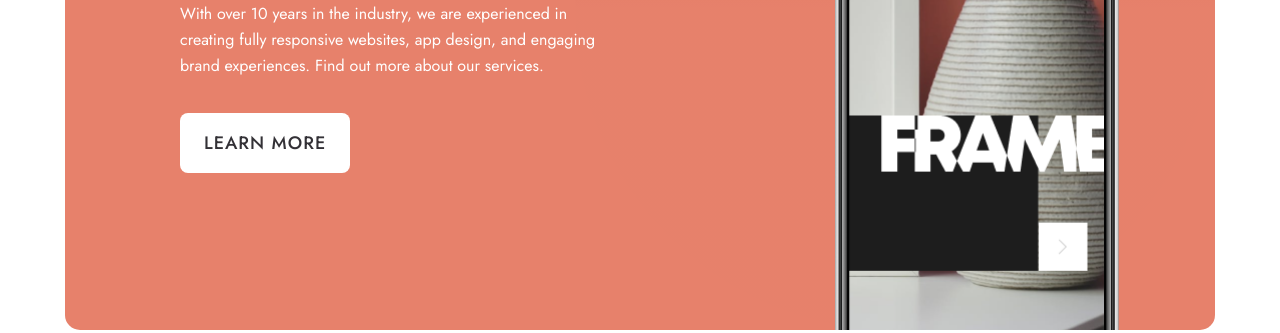
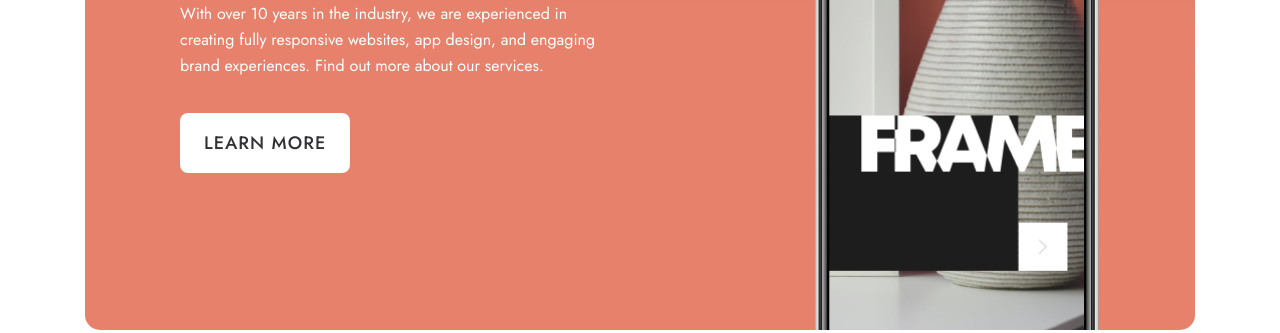
Before and after one commit to javohirmars/designo, a plain HTML site: page index.html in a window 1280 px wide. Shown: the part 467-800 px from the top of the page. Drawn offline with Linux system fonts and the light colour scheme.

Commit message:
fixed hero container

```diff
--- a/index.html
+++ b/index.html
@@ -37,12 +37,12 @@
     <main class="main">
         <section class="hero">
             <div class="container hero__container">
-                <div class="hero__box">
-                    <h2 class="hero__box-heading">Award-winning custom designs and digital branding solutions</h2>
-
-                    <p class="hero__box-text">With over 10 years in the industry, we are experienced in creating fully responsive websites, app design, and engaging brand experiences. Find out more about our services.</p>
-
-                    <a class="btnOnDark" href="#">learn more</a>
+                <div class="hero__wrapper">
+                    <div class="hero__box">
+                        <h2 class="hero__box-heading">Award-winning custom designs and digital branding solutions</h2>
+                        <p class="hero__box-text">With over 10 years in the industry, we are experienced in creating fully responsive websites, app design, and engaging brand experiences. Find out more about our services.</p>
+                        <a class="btnOnDark" href="#">learn more</a>
+                    </div>
                 </div>
             </div>
         </section>
--- a/scss/all-blocks/_hero.scss
+++ b/scss/all-blocks/_hero.scss
@@ -1,6 +1,9 @@
 .hero {
 
     &__container {
+    }
+
+    &__wrapper {
         background: $peach;
         min-height: 640px;
         border-radius: 15px;
@@ -9,6 +12,7 @@
         background-repeat: no-repeat;
         background-position: calc(100% - 96px) calc(100% + 73px), center right;
         background-size: 284px 574px, auto;
+
     }
 
     &__box {
```
Also changed, not shown: css/main.css, 1 other file.
